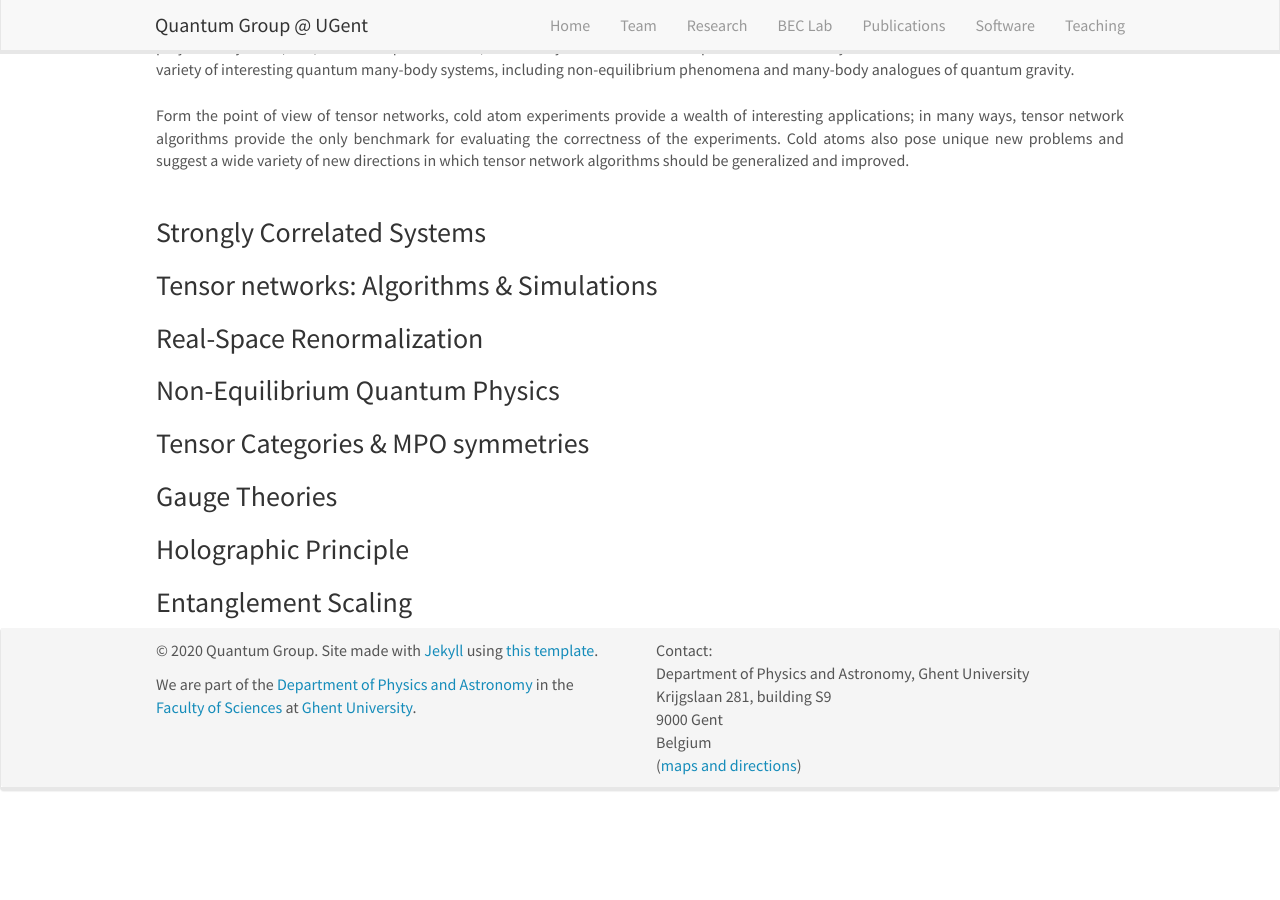
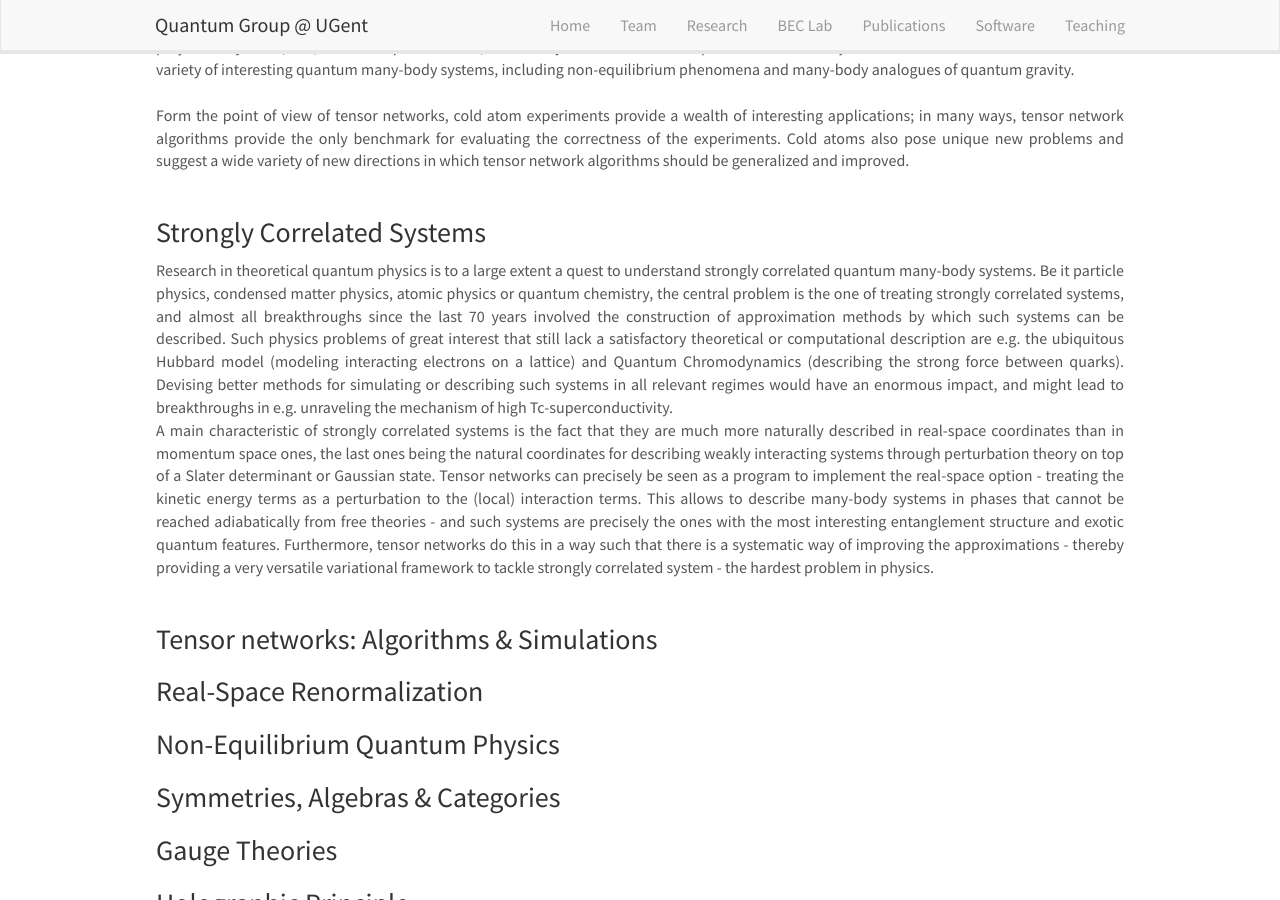
Before and after one commit to quantumghent/quantumghent.github.io, a Jekyll site: the page built from _pages/research.md, in a window 1280 px wide and 900 px high, scrolled down 9023 px. Built offline with Jekyll 4.4.1, drawn with Linux system fonts in a browser that asks for light colours; nearby versions of some CDN libraries; before the commit the page ends 9836 px from its top, so only the background shows below that.

Commit message:
Update research.md

```diff
--- a/_pages/research.md
+++ b/_pages/research.md
@@ -734,6 +734,12 @@ Form the point of view of tensor networks, cold atom experiments provide a wealt
 
 
 ### Strongly Correlated Systems
+<p style="text-align:justify">
+
+Research in theoretical quantum physics is to a large extent a quest to understand strongly correlated quantum many-body systems. Be it particle physics, condensed matter physics, atomic physics or quantum chemistry, the central problem is the one of treating strongly correlated systems, and almost all breakthroughs since the last 70 years involved the construction of approximation methods by which such systems can be described. Such physics problems of great interest that still lack a satisfactory theoretical or computational description are e.g. the ubiquitous Hubbard model (modeling interacting electrons on a lattice) and Quantum Chromodynamics (describing the strong force between quarks). Devising better methods for simulating or describing such systems in all relevant regimes would have an enormous impact, and might lead to breakthroughs in e.g. unraveling the mechanism of high Tc-superconductivity.<br>
+
+A main characteristic of strongly correlated systems is the fact that they are much more naturally described in real-space coordinates than in momentum space ones, the last ones being the natural coordinates for describing weakly interacting systems through perturbation theory on top of a Slater determinant or Gaussian state. Tensor networks can precisely be seen as a program to implement the real-space option -  treating the kinetic energy terms as a perturbation to the (local) interaction terms. This allows to describe many-body systems in phases that cannot be reached adiabatically from free theories - and such systems are precisely the ones with the most interesting entanglement structure and exotic quantum features. Furthermore, tensor networks do this in a way such that there is a systematic way of improving the approximations - thereby providing a very versatile variational framework to tackle strongly correlated system - the hardest problem in physics.<br><br>
+</p>
 
 ### Tensor networks: Algorithms & Simulations
 
@@ -741,7 +747,7 @@ Form the point of view of tensor networks, cold atom experiments provide a wealt
 
 ### Non-Equilibrium Quantum Physics
 
-### Tensor Categories & MPO symmetries
+### Symmetries, Algebras & Categories
 
 ### Gauge Theories
 
```
